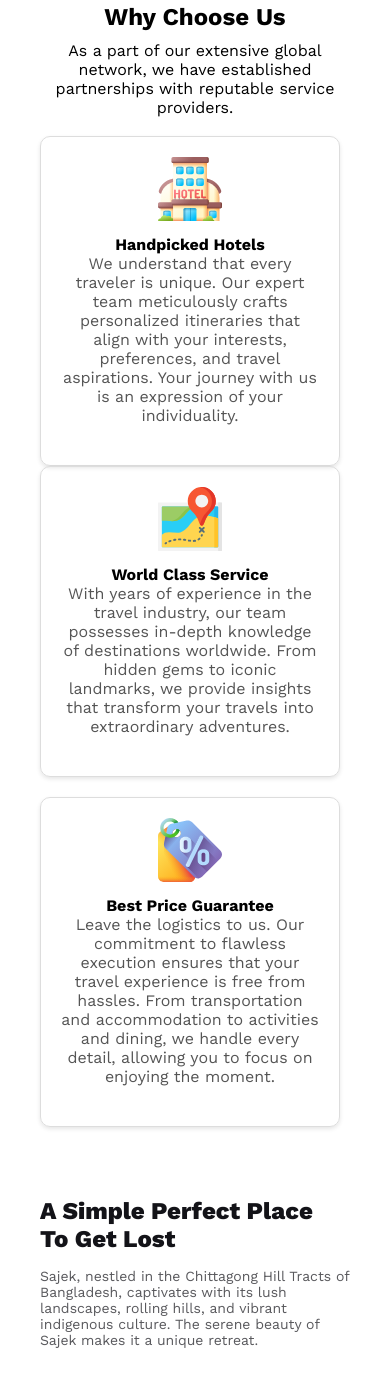
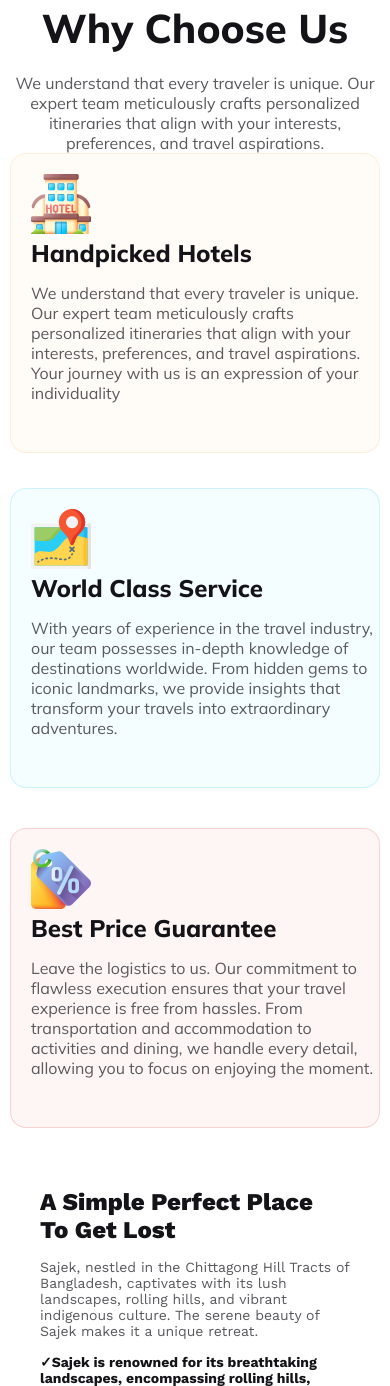
Before and after one commit to AbuBakkarSiddique007/Assignment-02, a plain HTML site: page index.html in a window 390 px wide. Shown: the part 4025-5411 px from the top of the page. Drawn offline with nearby package versions, Linux system fonts and the light colour scheme.

Commit message:
added some media query

```diff
--- a/index.html
+++ b/index.html
@@ -164,57 +164,56 @@
 
 
         <!-- Why Choose Us start -->
-        <section class="why-us-container">
-            <div>
-                <h2 class="why-heading">Why Choose Us</h2>
-                <p> As a part of our extensive global network, we have established partnerships with reputable service
-                    providers.</p> <br>
-            </div>
+        <section>
+            <div class="why-sction">
+                <div class="why-section-title">
+                    <h1>Why Choose Us</h1>
+                    <p>We understand that every traveler is unique. Our expert team
+                        meticulously crafts personalized itineraries that align with your interests, preferences,
+                        and travel aspirations.</p>
+                </div>
+                <div class="why-section-row-one">
+                    <div class="box-one">
+                        <img src="Images/hotel 1.svg" alt="">
+                        <h3>Handpicked Hotels</h3>
+                        <p>We understand that every traveler is unique. Our expert team
+                            meticulously crafts personalized itineraries that align with your interests, preferences,
+                            and travel aspirations. Your journey with us is an expression of your individuality</p>
 
-            <div class="why-card">
-                <div class="why-row">
-                    <div class="card">
-                        <img src="Images/hotel 1.svg" alt="">
-                        <h4>Handpicked Hotels</h4>
-                        <p class="why-info">We understand that every traveler is unique. Our expert team
-                            meticulously crafts personalized itineraries that align with your interests, preferences,
-                            and travel aspirations. Your journey with us is an expression of your individuality.</p>
                     </div>
-
-                    <div class="card">
-                        <img src="Images/map 1.svg" alt="World Class Service">
-                        <h4>World Class Service</h4>
-                        <p class="why-info">With years of experience in the travel industry, our team possesses
+                    <div class="box-two">
+                        <img src="Images/map 1.svg" alt="">
+                        <h3>World Class Service</h3>
+                        <p>With years of experience in the travel industry, our team possesses
                             in-depth knowledge of destinations worldwide. From hidden gems to iconic landmarks, we
                             provide insights that transform your travels into extraordinary adventures.</p>
+
                     </div>
                 </div>
+                <div class="box-third">
+                    <img src="Images/price-tag 1.svg" alt="">
+                    <h3>Best Price Guarantee</h3>
+                    <p> Leave the logistics to us. Our commitment to flawless execution ensures
+                        that your travel experience is free from hassles. From transportation and accommodation to
+                        activities and dining, we handle every detail, allowing you to focus on enjoying the moment.</p>
 
-                <div class="why-us-row">
-                    <div class="card">
-                        <img src="Images/price-tag 1.svg" alt="">
-                        <h4>Best Price Guarantee</h4>
-                        <p class="why-info"> Leave the logistics to us. Our commitment to flawless execution ensures
-                            that your travel experience is free from hassles. From transportation and accommodation to
-                            activities and dining, we handle every detail, allowing you to focus on enjoying the moment.
-                        </p>
-                    </div>
                 </div>
             </div>
         </section>
-        <!-- Why Choose Us end -->
-
-        <!--A Simple Perfect Place To Get Lost start   -->
+        <!-- Why Choose Us end-->
+        <!-- perfect start -->
         <section class="perfect-place">
             <div class="perfect-place-text">
                 <h2>A Simple Perfect Place <br> To Get Lost</h2>
                 <p>Sajek, nestled in the Chittagong Hill Tracts of Bangladesh, captivates with its lush landscapes,
                     rolling hills, and vibrant indigenous culture. The serene beauty of Sajek makes it a unique retreat.
-                </p> <br>
+                </p>
                 <ul>
-                    <ol>Sajek is renowned for its breathtaking landscapes, encompassing rolling hills, dense forests,
+                    <ol><span>&#10003;</span>Sajek is renowned for its breathtaking landscapes, encompassing rolling
+                        hills, dense forests,
                         and pristine rivers, creating a visual feast for nature enthusiasts and photographers.</ol> <br>
-                    <ol> The indigenous communities in Sajek contribute to its cultural diversity. Visitors have the
+                    <ol><span>&#10003;</span>
+                        The indigenous communities in Sajek contribute to its cultural diversity. Visitors have the
                         opportunity to engage with local traditions, taste authentic cuisine, and witness vibrant
                         festivals, offering a rich cultural experience.</ol> <br>
                     <button class="see-more-button">See More</button>
--- a/responsive.css
+++ b/responsive.css
@@ -32,13 +32,11 @@
 
     .perfect-place-text {
         padding: 10px;
-        /* Adjust the padding according to your design */
     }
 
     .perfect-place {
         max-width: 100%;
         margin: 0 10px;
-        /* Adjust the margin according to your design */
     }
 
     .perfect-place-text,
@@ -125,4 +123,27 @@
         position: static;
         margin-top: 20px;
     }
+
+    .why-sction {
+        max-width: 100%;
+        height: auto;
+        padding: 10px;
+    }
+
+    .why-section-title p {
+        width: 100%;
+    }
+
+    .why-section-row-one {
+        flex-direction: column;
+        gap: 15px;
+    }
+
+    .box-one,
+    .box-two,
+    .box-third {
+        width: 100%;
+        box-sizing: border-box;
+        margin-bottom: 20px;
+    }
 }
--- a/styles.css
+++ b/styles.css
@@ -304,51 +304,131 @@ main {
 }
 
 
-/* why chose us style */
-.why-us-container {
-    display: flex;
-    flex-direction: column;
-    align-items: center;
-    text-align: center;
-    margin: 40px;
+/* why choose us */
+.why-sction {
+    max-width: 1250px;
+    height: 900px;
+    margin: auto;
+    padding: 20px;
+    box-sizing: border-box;
 }
 
-/* Section Head */
-.why-heading {
-    font-size: 24px;
-    margin-bottom: 10px;
+.why-section-title {
+    height: 150px;
+    text-align: center;
 }
 
-/* Section Info */
-.why-info {
-    color: #555;
-    max-width: 600px;
-    margin: 0 auto 20px;
+.why-section-title h1 {
+    color: #131318;
+    font-family: Mulish;
+    font-size: 40px;
+    font-weight: 800;
 }
 
-/* Why Us Cards */
-.why-card {
-    display: flex;
-    flex-wrap: wrap;
-    justify-content: space-between;
-    gap: 20px;
+
+.why-section-title p {
+    color: rgba(19, 19, 24, 0.70);
+    font-family: Mulish;
+    font-size: 16px;
+    font-weight: 400;
+    padding-top: 20px;
+    width: 600px;
+    margin: 0 auto;
+    text-align: center;
 }
 
-/* Card Styles */
-.card {
-    flex-basis: calc(33.333% - 20px);
-    max-width: 300px;
-    padding: 20px;
-    border: 1px solid #ddd;
-    border-radius: 10px;
-    box-shadow: 0 2px 4px rgba(0, 0, 0, 0.1);
+
+
+.why-section-row-one {
+    display: flex;
+    gap: 30px;
+
 }
 
-.card img {
-    max-width: 100%;
-    height: auto;
-    margin-bottom: 10px;
+.box-one {
+    height: 300px;
+    padding-left: 20px;
+    padding-top: 20px;
+    border-radius: 16px;
+    border: 1px solid rgba(251, 181, 99, 0.20);
+    background: rgba(251, 181, 99, 0.05);
+    width: 500px;
 }
+
+.box-one h3 {
+    color: #131318;
+    font-family: Mulish;
+    font-size: 24px;
+    font-weight: 800;
+    padding-bottom: 15px;
+}
+
+.box-one p {
+    color: #5A5A5D;
+    font-family: Mulish;
+    font-size: 16px;
+    font-weight: 400;
+}
+
+.box-two {
+    height: 300px;
+    padding-left: 20px;
+    padding-top: 20px;
+    border-radius: 16px;
+    border: 1px solid rgba(41, 206, 246, 0.20);
+    background: rgba(41, 206, 246, 0.05);
+    width: 500px;
+
+}
+
+.box-two h3 {
+    color: #131318;
+    font-family: Mulish;
+    font-size: 24px;
+    font-weight: 800;
+    padding-bottom: 15px;
+}
+
+.box-two p {
+    color: #5A5A5D;
+    font-family: Mulish;
+    font-size: 16px;
+    font-weight: 400;
+}
+
+
+.why-sction img {
+    width: 60px;
+}
+
+.box-third {
+    height: 300px;
+    padding-left: 20px;
+    padding-top: 20px;
+    border-radius: 16px;
+    border: 1px solid rgba(233, 68, 68, 0.20);
+    background: rgba(233, 68, 68, 0.05);
+    width: 500px;
+    margin: auto;
+    margin-top: 20px;
+    /* Center both horizontally and vertically */
+}
+
+.box-third h3 {
+    color: #131318;
+    font-family: Mulish;
+    font-size: 24px;
+    font-weight: 800;
+    padding-bottom: 15px;
+}
+
+.box-third p {
+    color: #5A5A5D;
+    font-family: Mulish;
+    font-size: 16px;
+    font-weight: 400;
+}
+
 
 /* perfect place */
 .perfect-place {
```
